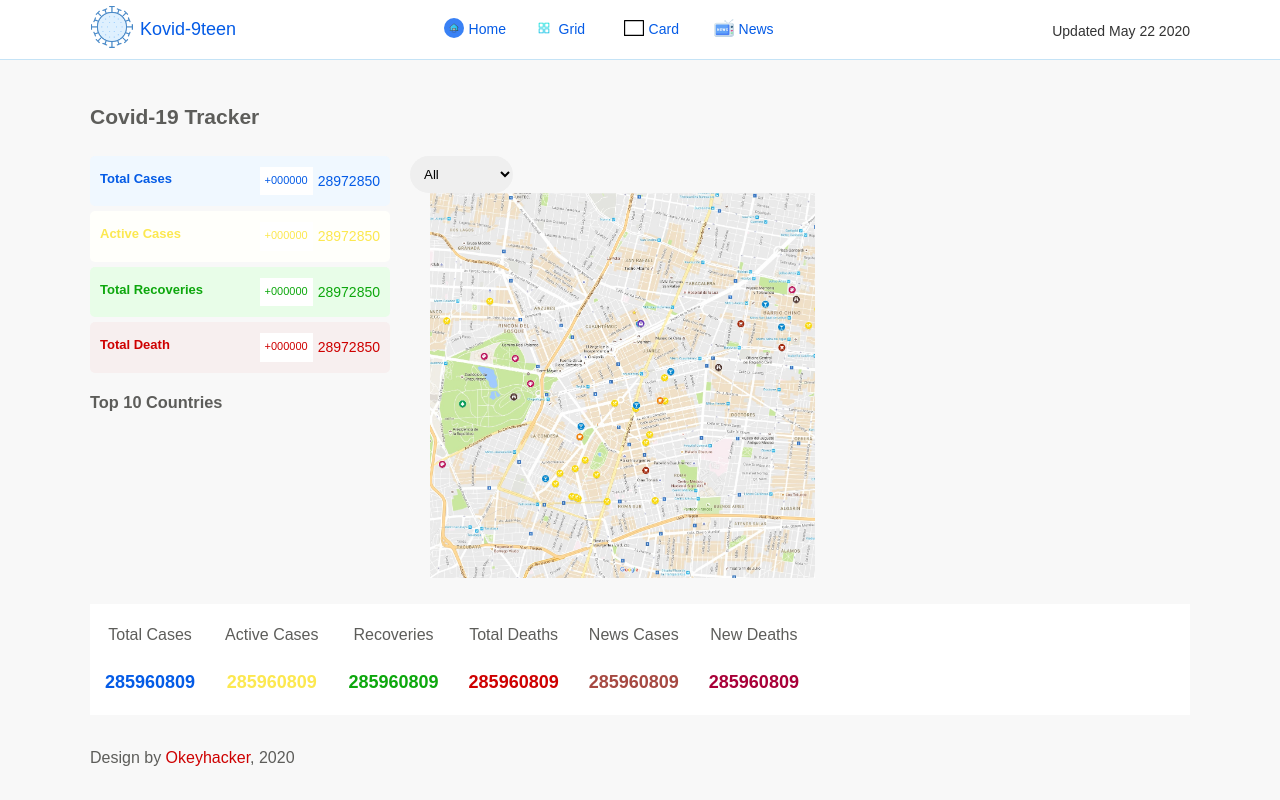
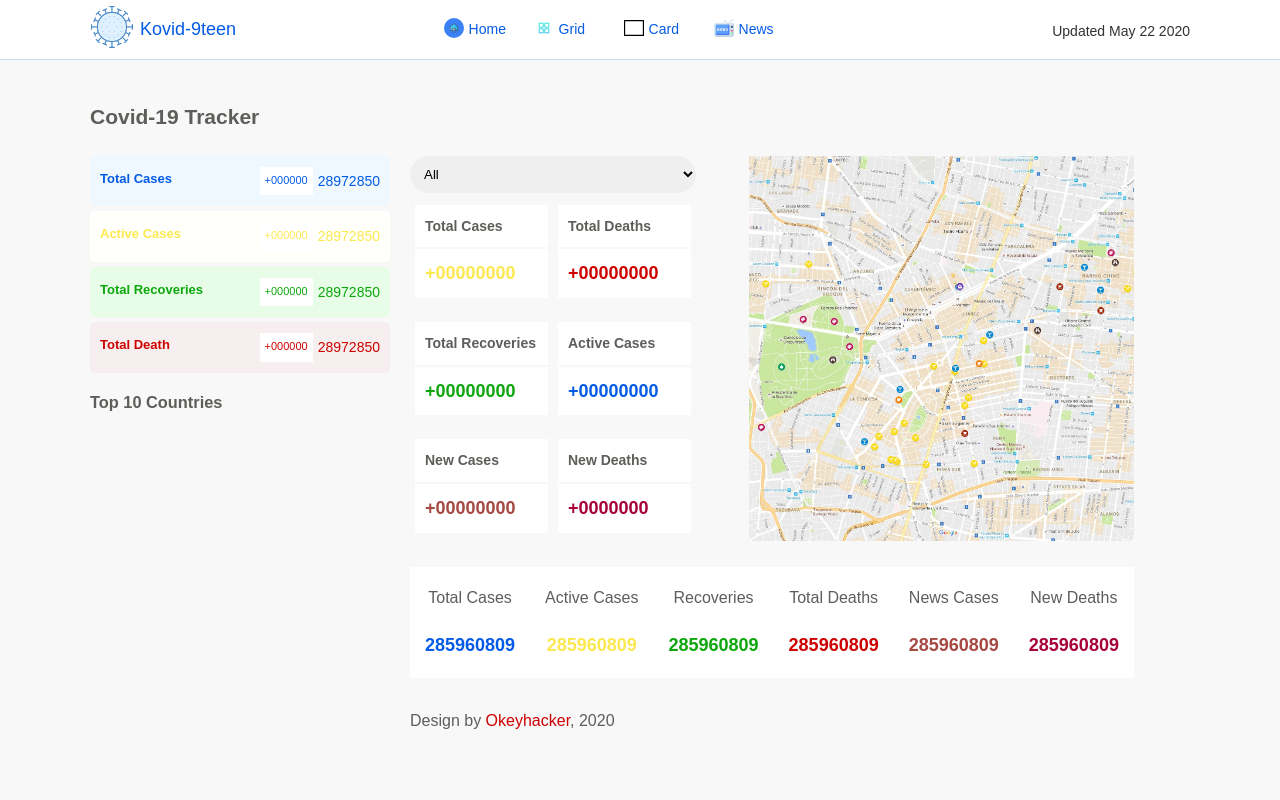
Before and after one commit to chris097/Kovid-9teen, a plain HTML site: page index.html in a window 1280 px wide. Drawn offline with Linux system fonts and the light colour scheme; no server answers.

Commit message:
fix bug html

```diff
--- a/assets/js/kovid-cases.js
+++ b/assets/js/kovid-cases.js
@@ -12,6 +12,8 @@ let totalCase = document.querySelector('.total-case'),
     newCount2 = document.querySelector('.new-count-2')
     newCount3 = document.querySelector('.new-count-3')
     newCount4 = document.querySelector('.new-count-4')
+    kovidDate = document.querySelector('.kovid-date')
+    kovidMobileDate = document.querySelector('.kovid-mobile-date')
 
 
 
@@ -29,6 +31,8 @@ const loadApi = async () => {
         const globe = await res.json()
         let caseForm = globe.Global;
         console.log(caseForm)
+        engine(kovidDate, caseForm.Date)
+        engine(kovidMobileDate, caseForm.Date)
         engine(totalCase, caseForm.TotalConfirmed)
         activeCase.textContent = `${(caseForm.TotalConfirmed) - (caseForm.TotalDeaths + caseForm.TotalRecovered)}`,
         // newActive.textContent = `${(listCases.NewConfirmed) - (listCases.NewDeaths + listCases.NewRecovered)}`
--- a/index.html
+++ b/index.html
@@ -151,40 +151,40 @@
                     <div class="sectionA"><!--sectionA-->
                         <select id="kovid-countries" >
                             <option value="none">All</option>
-                            <option value="afganistan">Afganistan</option>
+                            <!-- <option value="afganistan">Afganistan</option>
                             <option value="Brazil">Brazil</option>
-                            <option value="Congo">Congo</option>
+                            <option value="Congo">Congo</option> -->
                         </select>
                         <div class="cn">
-                            <!-- <div class="kovid-result">
+                             <div class="kovid-result">
                                 <div class="kovid-total-cases">
                                     <p>Total Cases</p>
-                                    <p><span>28905585</span></p>
+                                    <p><span>+00000000</span></p>
                                 </div>
                                 <div class="kovid-total-deaths">
                                     <p>Total Deaths</p>
-                                    <p><span>28905585</span></p>
+                                    <p><span>+00000000</span></p>
                                 </div>
                             </div>
                             <div class="kovid-result">
                                 <div class="kovid-total-recoveries">
                                     <p>Total Recoveries</p>
-                                    <p><span>28905585</span></p>
+                                    <p><span>+00000000</span></p>
                                 </div>
                                 <div class="kovid-active-cases">
                                     <p>Active Cases</p>
-                                    <p><span>28905585</span></p>
+                                    <p><span>+00000000</span></p>
                                 </div>
                             </div>
                             <div class="kovid-result">
                                 <div class="kovid-new-cases">
                                     <p>New Cases</p>
-                                    <p><span>28905585</span></p>
+                                    <p><span>+00000000</span></p>
                                 </div>
                                 <div class="kovid-new-deaths">
                                     <p>New Deaths</p>
-                                    <p><span>28905585</span></p>
-                                </div> -->
+                                    <p><span>+0000000</span></p>
+                                </div>
                             </div><!--cn-->
                         </div>
                     </div><!--sectionA-->
```
